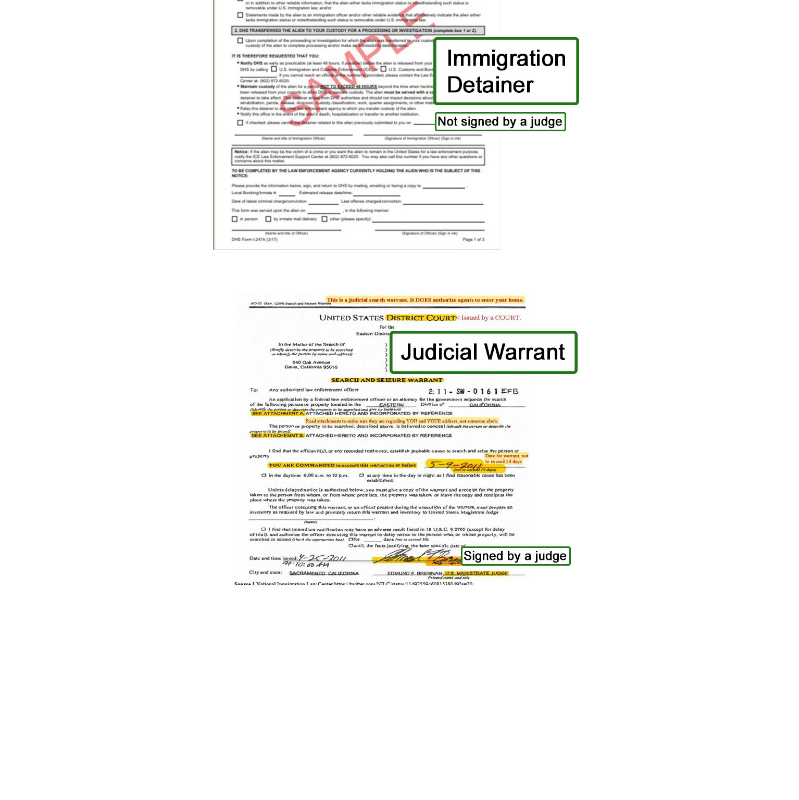
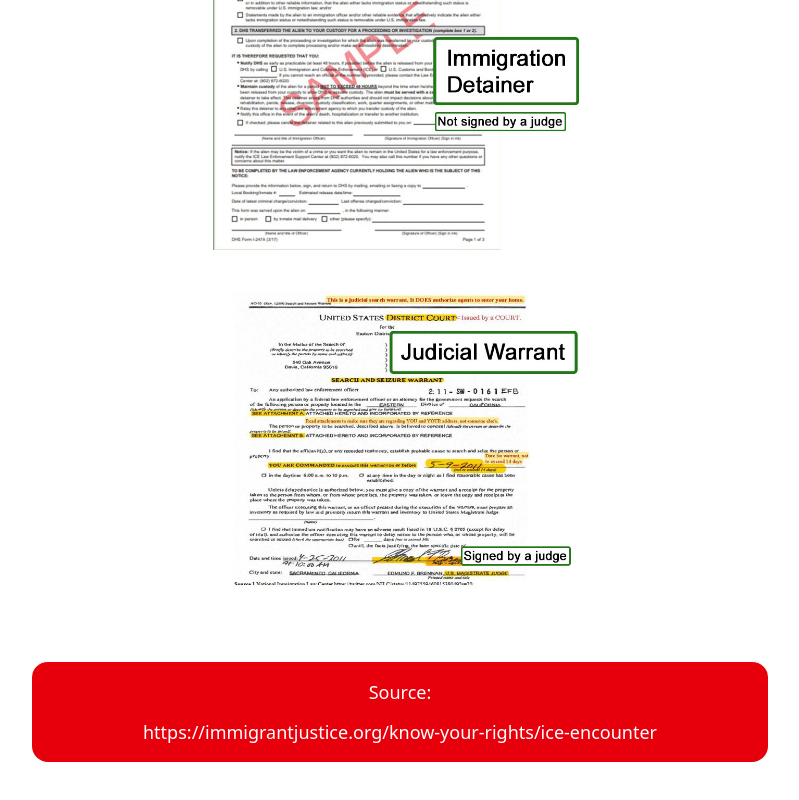
Before and after one commit to MissTitanK3/icetea-watch, a Next.js app: page / in a window 1280 px wide. Shown: the part 2318-3118 px from the top of the page, without its empty margins (240-1039 px from the left). Before the commit the page ends 3051 px from the top, so only its background shows below. Built offline with nearby package versions, Linux system fonts and the light colour scheme.

Commit message:
adding source

```diff
--- a/src/components/KnowYourRights.tsx
+++ b/src/components/KnowYourRights.tsx
@@ -3,6 +3,7 @@
 import { TranslationKey } from '@/lib/il8n/translations';
 import { useTranslations } from '@/lib/il8n/useTranslations';
 import Image from 'next/image';
+import Link from 'next/link';
 
 const KYR_GROUPS = {
   section1: [
@@ -62,6 +63,12 @@
         <Image src="/ICE-Detainer-Sample.jpg" height={500} width={375} alt="Ice Admin Warrant" />
         <Image src="/Judicial-warrant-sample2.jpg" height={500} width={375} alt="Ice Admin Warrant" />
       </div>
+      <div className="mt-6 border-t py-4 space-y-3 text-lg text-center mx-auto w-full flex flex-col justify-center items-center bg-red-600 text-white rounded-2xl">
+        <p>Source:</p>
+        <Link href="https://immigrantjustice.org/know-your-rights/ice-encounter" target="_blank">
+          https://immigrantjustice.org/know-your-rights/ice-encounter
+        </Link>
+      </div>
     </section>
   );
 }
```
